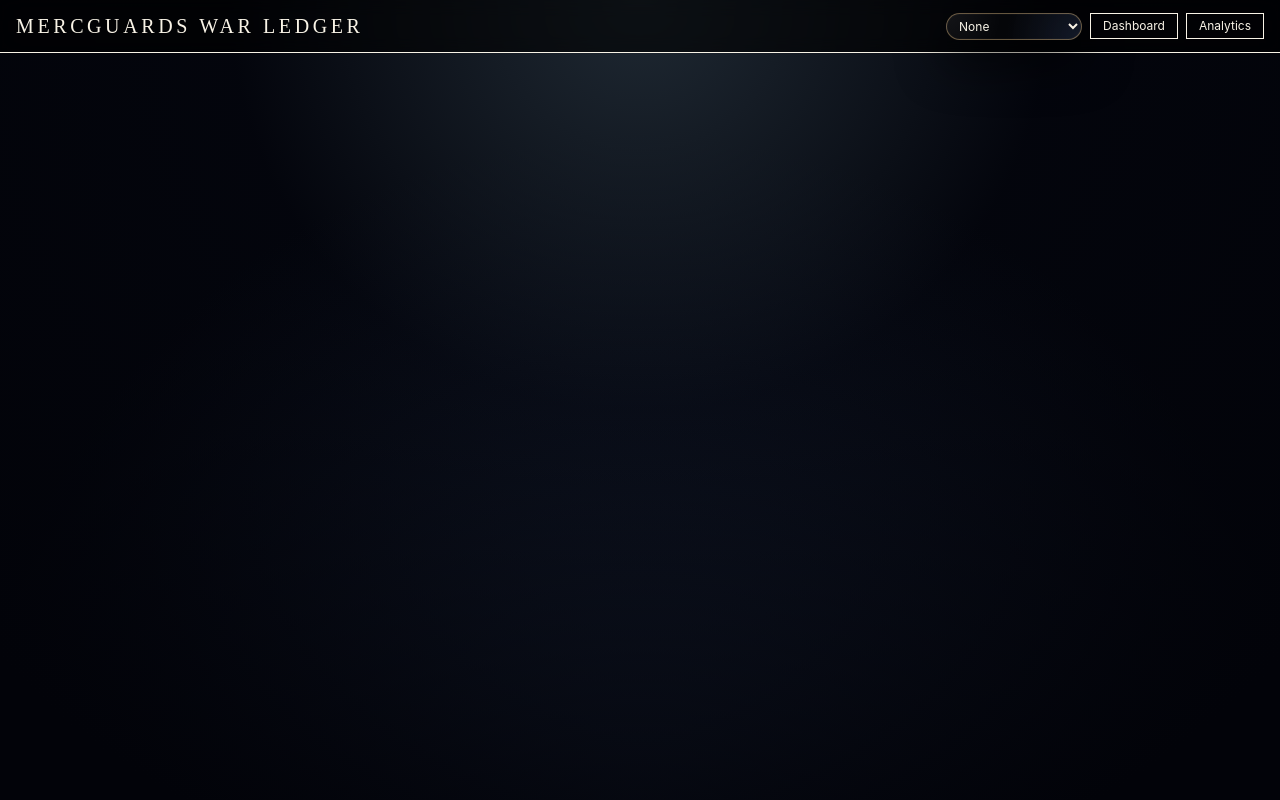
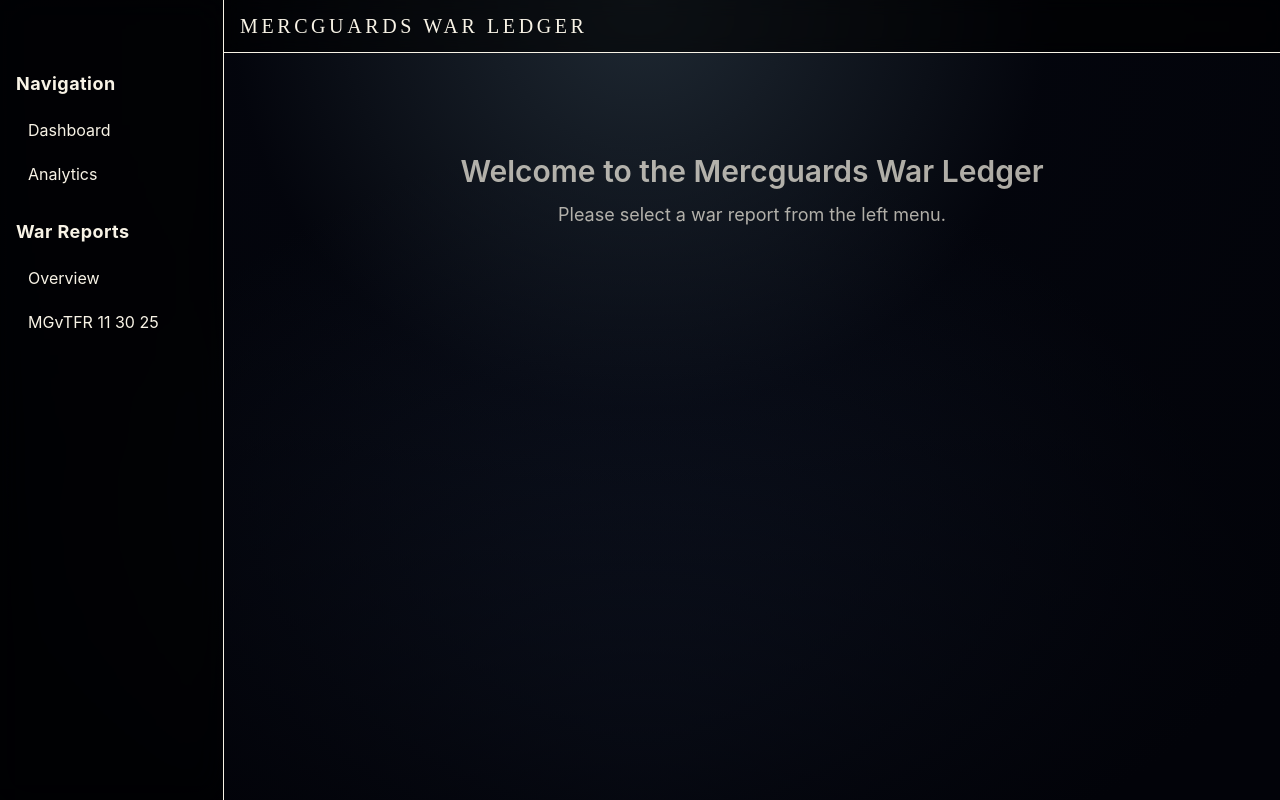
Before and after one commit to JabariWilliams/MG-War-App, a React (Vite) app: page / in a window 1280 px wide. Built offline with nearby package versions, Linux system fonts and the light colour scheme.

Commit message:
buncha changes

```diff
--- a/src/App.tsx
+++ b/src/App.tsx
@@ -42,6 +42,7 @@ const VALID_COLUMNS = [
   "KP%",
   "Defender",
   "Attacker",
+  "Result"
 ];
 
 type Build =
@@ -71,6 +72,7 @@ interface Player {
   KP: number;
   Defender?: string;
   Attacker?: string;
+  Result?: string;
 }
 
 interface EnhancedPlayer extends Player {
@@ -166,6 +168,8 @@ const normalizeCSVRow = (row: any): Player | null => {
   KP: num(cleaned["KP %"] ?? cleaned["KP%"] ?? 0),
   Defender: cleaned.Defender ? String(cleaned.Defender).trim() : "",
   Attacker: cleaned.Attacker ? String(cleaned.Attacker).trim() : "",
+  Result: cleaned.Result ? String(cleaned.Result).trim() : "",
+
 };
 
 
@@ -262,6 +266,98 @@ const formatCSVName = (file: string) => {
       },
     });
   };
+// ============================
+// SIDE MENU — Dashboard / Analytics + War List
+// ============================
+function SideMenu({
+  csvFiles,
+  selectedCSV,
+  setSelectedCSV,
+  loadPublicCSV,
+  view,
+  setView,
+}) {
+  const formatCSVName = (name) =>
+    name.replace(".csv", "").replace(/[_-]/g, " ");
+
+  return (
+    <aside
+      className="fixed left-0 top-0 h-full w-56 bg-black/60 border-r border-nw-gold/40 backdrop-blur-lg p-4 overflow-y-auto z-50"
+      style={{ paddingTop: "70px" }} // offsets your header height
+    >
+      {/* NAVIGATION */}
+      <div className="mb-6">
+        <div className="text-nw-gold-soft text-lg font-bold mb-3 tracking-wide">
+          Navigation
+        </div>
+
+        <button
+          onClick={() => setView("dashboard")}
+          className={`block w-full text-left px-3 py-2 rounded mb-1 ${
+            view === "dashboard"
+              ? "bg-nw-gold-soft/20 text-nw-gold-soft"
+              : "text-nw-parchment-soft"
+          }`}
+        >
+           Dashboard
+        </button>
+
+        <button
+          onClick={() => setView("analytics")}
+          className={`block w-full text-left px-3 py-2 rounded ${
+            view === "analytics"
+              ? "bg-nw-gold-soft/20 text-nw-gold-soft"
+              : "text-nw-parchment-soft"
+          }`}
+        >
+           Analytics
+        </button>
+      </div>
+
+      {/* WAR LIST */}
+      <div>
+        <div className="text-nw-gold-soft text-lg font-bold mb-3 tracking-wide">
+          War Reports
+        </div>
+  {/* DEFAULT PAGE ALWAYS FIRST */}
+  <button
+    onClick={() => {
+      setSelectedCSV("__none__");
+    }}
+    className={`block w-full text-left px-3 py-2 rounded mb-1 ${
+      selectedCSV === "__none__"
+        ? "bg-nw-gold-soft/20 text-nw-gold-soft"
+        : "text-nw-parchment-soft hover:bg-white/10"
+    }`}
+  >
+     Overview
+  </button>
+        {csvFiles.length === 0 && (
+          <div className="text-xs text-nw-parchment-soft/60">
+            No files found.
+          </div>
+        )}
+
+        {csvFiles.map((file) => (
+          <button
+            key={file}
+            onClick={() => {
+              setSelectedCSV(file);
+              loadPublicCSV(file);
+            }}
+            className={`block w-full text-left px-3 py-2 rounded mb-1 ${
+              selectedCSV === file
+                ? "bg-nw-gold-soft/20 text-nw-gold-soft"
+                : "text-nw-parchment-soft hover:bg-white/10"
+            }`}
+          >
+            {formatCSVName(file)}
+          </button>
+        ))}
+      </div>
+    </aside>
+  );
+}
 
   //////////////////////////////////////////////////////////////
   // GROUP BUILDING (Authoritative Group column)
@@ -464,94 +560,112 @@ useEffect(() => {
 }, []);
 const [selectedCSV, setSelectedCSV] = useState("__none__");
 
+
 //////////////////////////////////////////////////////////////
 // RENDER
 //////////////////////////////////////////////////////////////
 return (
   <div className="min-h-screen bg-nw-obsidian text-nw-parchment-soft nw-bg font-body">
-      <header className="sticky top-0 z-40 bg-black/60 backdrop-blur border-b border-nw-gold/40 px-4 py-3 flex justify-between">
+
+    {/* =========================
+       LEFT SIDE MENU
+       ========================= */}
+    <SideMenu
+      csvFiles={csvFiles}
+      selectedCSV={selectedCSV}
+      setSelectedCSV={setSelectedCSV}
+      loadPublicCSV={loadPublicCSV}
+      view={view}
+      setView={setView}
+    />
+
+    {/* =========================
+       TOP HEADER (existing)
+       ========================= */}
+    <header className="sticky top-0 z-40 bg-black/60 backdrop-blur border-b border-nw-gold/40 px-4 py-3 flex justify-between ml-56">
       <h1 className="nw-title text-nw-gold-soft text-xl">Mercguards War Ledger</h1>
 
       <div className="flex gap-2 text-xs items-center">
-          <select
-  className="nw-panel px-2 py-1 cursor-pointer text-xs border border-nw-gold/40"
-  value={selectedCSV}
-  onChange={(e) => {
-    const file = e.target.value;
-    if (file === "__none__") {
-      setPlayers([]);        // Clear data
-      setSelectedCSV("__none__");
-      return;
-    }
-    setSelectedCSV(file);
-    loadPublicCSV(file);
-  }}
-  style={{ backgroundColor: "#2a2620", color: "#f8f3e6" }}
->
-  <option value="__none__">None</option>
-
-  {csvFiles.map((file) => (
-    <option
-      key={file}
-      value={file}
-      style={{ backgroundColor: "#1a1815", color: "#f8f3e6" }}
-    >
-      {formatCSVName(file)}
-    </option>
-  ))}
-</select>
 
 
 
-          <button
-            onClick={() => setView("dashboard")}
-            className={`px-3 py-1 border ${
-              view === "dashboard" ? "border-nw-gold text-nw-gold-soft" : "border-nw-gold/40"
-            }`}
-          >
-            Dashboard
-          </button>
 
-          <button
-            onClick={() => setView("analytics")}
-            className={`px-3 py-1 border ${
-              view === "analytics" ? "border-nw-gold text-nw-gold-soft" : "border-nw-gold/40"
-            }`}
-          >
-            Analytics
-          </button>
 
       </div>
     </header>
 
-      <main ref={exportRef} className="max-w-[1800px] mx-auto px-4 py-5 space-y-6">
-        {/* ----------------------------------------------------
-        DASHBOARD
-        ---------------------------------------------------- */}
-        {view === "dashboard" && (
+{/* =========================
+   MAIN CONTENT AREA (shifted right)
+   ========================= */}
+<main
+  ref={exportRef}
+  className="ml-56 max-w-[1800px] mx-auto px-4 py-5 space-y-6"
+>
+
+  {/* DEFAULT LANDING PAGE (when no CSV selected) */}
+  {selectedCSV === "__none__" && (
+    <div className="text-center text-nw-parchment-soft py-20 opacity-70">
+      <h2 className="text-3xl mb-3 font-semibold">Welcome to the Mercguards War Ledger</h2>
+      <p className="text-lg">Please select a war report from the left menu.</p>
+    </div>
+  )}
+
+  {/* DASHBOARD */}
+  {selectedCSV !== "__none__" && view === "dashboard" && (
     <>
+
 
 {/* ----------------------------------------------------
 TEAM MATCHUP — DEFENDER VS ATTACKER
 ---------------------------------------------------- */}
 {players.length > 0 && (
   <section className="nw-panel p-4 mb-6 mx-auto flex justify-center items-center text-center">
-
     <div className="text-center">
-
-
       {(() => {
         // Explicitly read from Defender / Attacker CSV columns
         const defenderTeam =
-  players.find((p) => p.Defender && p.Defender.trim().length > 0)?.Defender ||
-  "Defenders";
+          players.find((p) => p.Defender && p.Defender.trim().length > 0)
+            ?.Defender || "Defenders";
 
         const attackerTeam =
-  players.find((p) => p.Attacker && p.Attacker.trim().length > 0)?.Attacker ||
-  "Attackers";
+          players.find((p) => p.Attacker && p.Attacker.trim().length > 0)
+            ?.Attacker || "Attackers";
 
+        const rawResult = players[0]?.Result
+  ? String(players[0].Result).trim().toLowerCase()
+  : "";
+
+// Normalize lots of possible values
+const isWin =
+  rawResult.includes("win") ||
+  rawResult === "w" ||
+  rawResult === "1" ||
+  rawResult === "victory" ||
+  rawResult === "defender win" ||
+  rawResult === "attacker win";
+
+const isLoss =
+  rawResult.includes("loss") ||
+  rawResult === "l" ||
+  rawResult === "0" ||
+  rawResult === "defeat" ||
+  rawResult === "defender loss" ||
+  rawResult === "attacker loss";
+
+let outcomeText = "UNDECIDED";
+let outcomeColor = "text-yellow-300";
+
+if (isWin) {
+  outcomeText = "VICTORY";
+  outcomeColor = "text-green-400";
+} else if (isLoss) {
+  outcomeText = "DEFEAT";
+  outcomeColor = "text-red-400";
+}
 
         return (
+          <div className="flex flex-col items-center gap-2">
+            {/* Teams */}
             <div className="flex justify-center items-center gap-6 text-xl font-semibold">
               <span className="text-nw-parchment-soft">{defenderTeam}</span>
 
@@ -561,12 +675,17 @@ const attackerTeam =
 
               <span className="text-nw-parchment-soft">{attackerTeam}</span>
             </div>
+
+            {/* Result */}
+            <div className={`text-2xl font-bold mt-1 ${outcomeColor}`}>
+              {outcomeText}
+            </div>
+          </div>
         );
       })()}
     </div>
   </section>
 )}
-
 
 {/* ----------------------------------------------------
 ARMY TOTALS — FULL WAR STATS
```
Also changed, not shown: public/MGvTFR_11-30-25.csv. Lines whose indentation alone changed are shown as unchanged.
